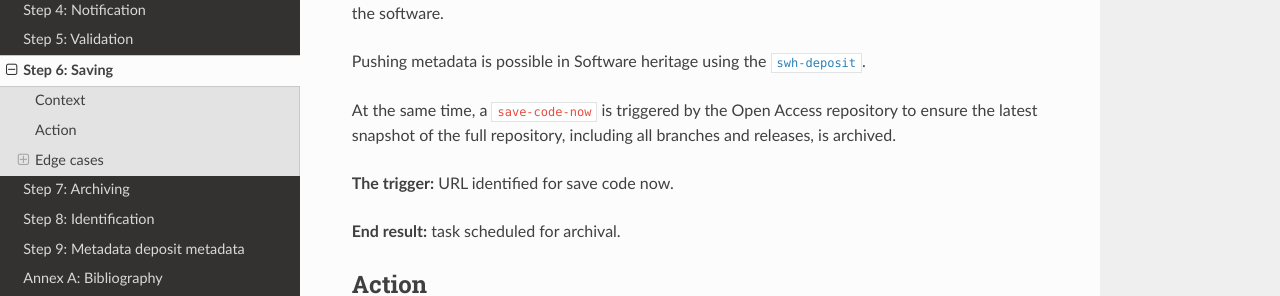
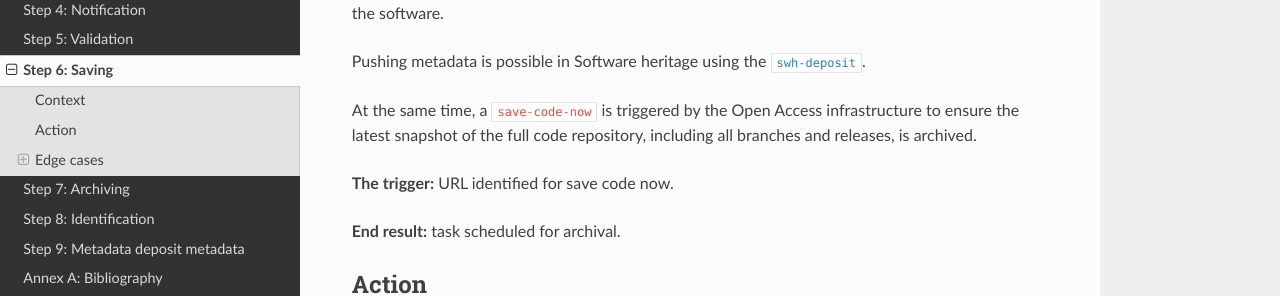
Before and after one commit to herrboyer/SoFairOA-documentation, an MkDocs documentation site: the page built from docs/16-step-6.md, in a window 1280 px wide and 1294 px high. Shown: the part 347-643 px from the top of the window. Built offline with MkDocs 1.6.1, drawn with Linux system fonts in a browser that asks for light colours; nearby versions of some CDN libraries.

Commit message:
Fix overloaded term - repository

```diff
--- a/docs/16-step-6.md
+++ b/docs/16-step-6.md
@@ -8,7 +8,7 @@ Registering the asset is a mechanism to push metadata about an existing software
 
 Pushing metadata is possible in Software heritage using the [`swh-deposit`](https://docs.softwareheritage.org/devel/swh-deposit/index.html).
 
-At the same time, a `save-code-now` is triggered by the Open Access repository to ensure the latest snapshot of the full repository, including all branches and releases, is archived.
+At the same time, a `save-code-now` is triggered by the Open Access infrastructure to ensure the latest snapshot of the full code repository, including all branches and releases, is archived.
 
 **The trigger:** URL identified for save code now.
 
```
